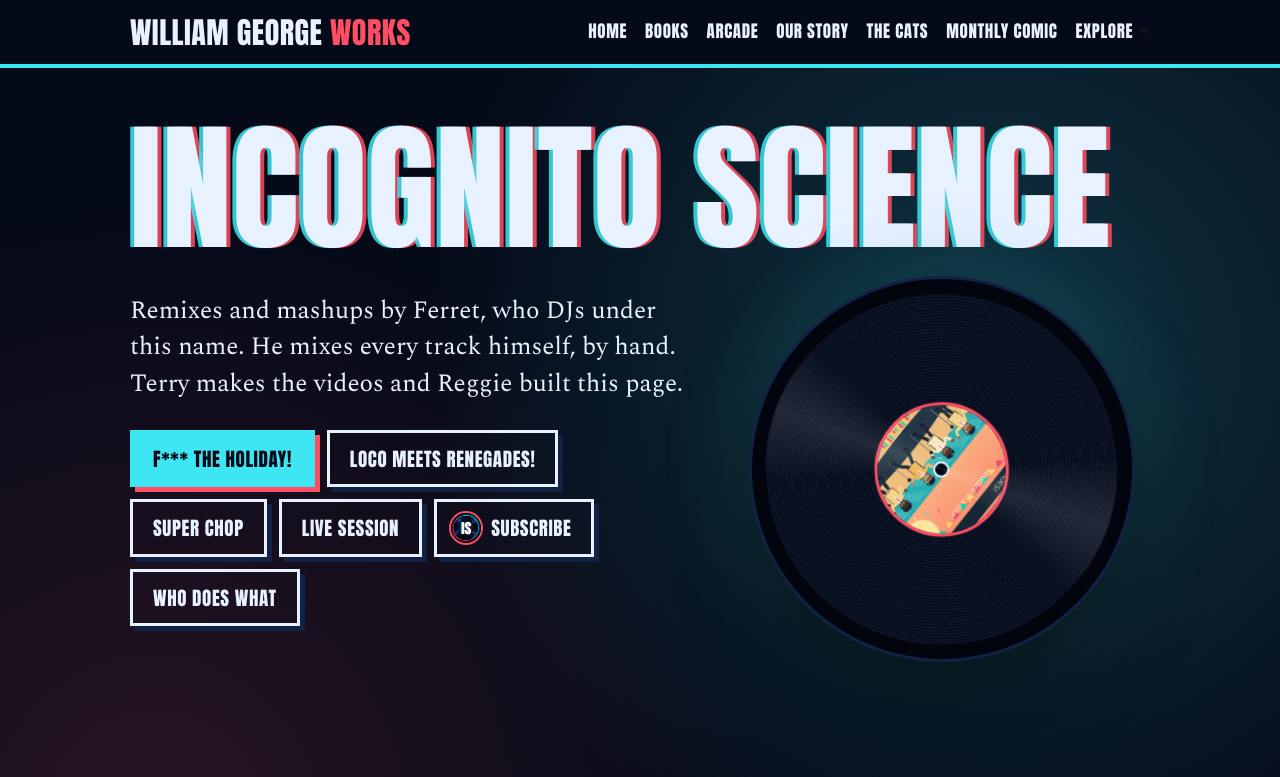
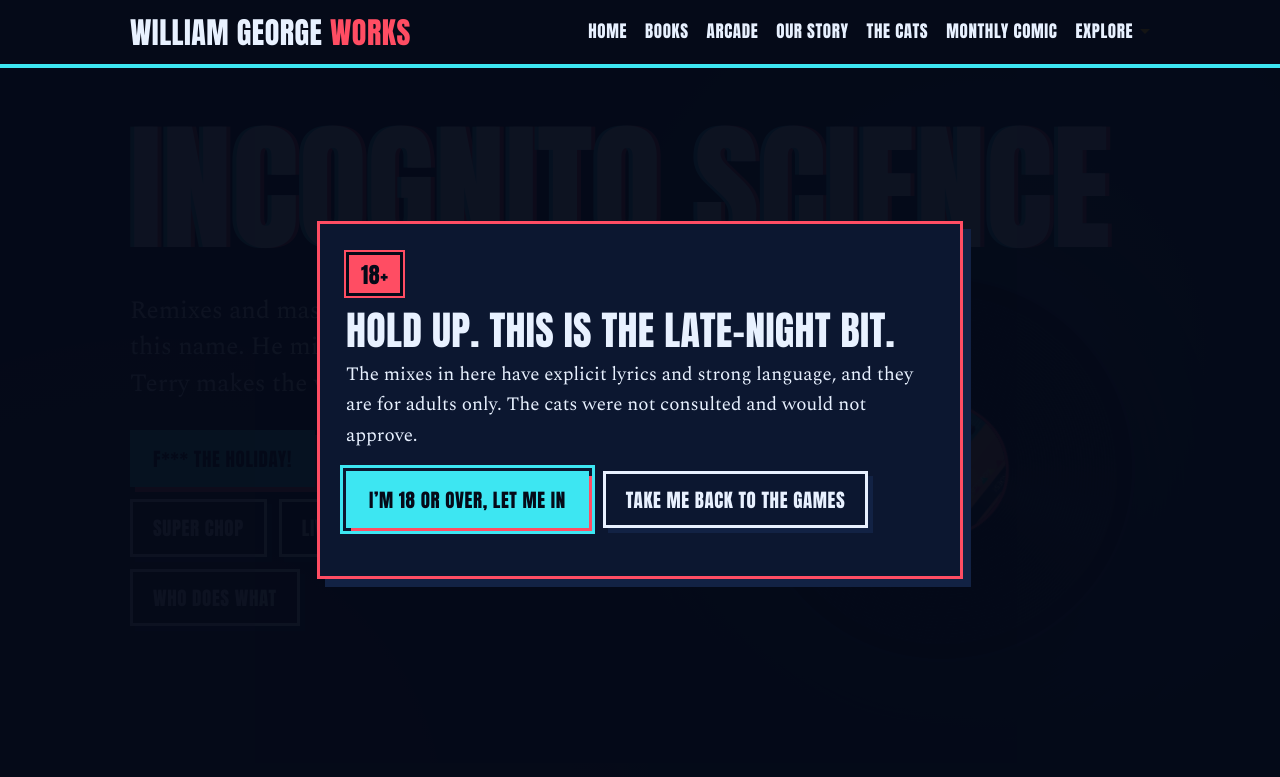
Before and after one commit to williamgeorgeworks/williamgeorgeworks.github.io, a plain HTML site: page music.html in a window 1280 px wide. Shown: the top 777 px of the page. Drawn offline with nearby package versions, Linux system fonts and the light colour scheme; no server answers.

Commit message:
Music: 18+ click-to-confirm notice, and a gentler homepage card

```diff
--- a/music.html
+++ b/music.html
@@ -59,6 +59,14 @@ body.dj .btn{background:var(--cyan);color:var(--night);border-color:var(--cyan);
 body.dj .btn:hover{color:var(--night);box-shadow:3px 3px 0 var(--hot)}
 body.dj .btn.alt{background:transparent;color:var(--text);border-color:var(--text);box-shadow:5px 5px 0 var(--deck2)}
 body.dj .btn.alt:hover{color:var(--text);box-shadow:3px 3px 0 var(--deck2)}
+
+/* age gate: a click-to-confirm notice, remembered on this device. A speed bump, not age verification. */
+.dj-gate{position:fixed;inset:0;z-index:1000;display:flex;align-items:center;justify-content:center;padding:20px;background:rgba(5,10,24,.96)}
+.dj-gate[hidden]{display:none}
+.dj-gate-box{max-width:34em;padding:28px 26px;background:var(--deck);border:3px solid var(--hot);box-shadow:8px 8px 0 var(--deck2);color:var(--text)}
+.dj-gate-box h2{margin:14px 0 10px;color:var(--text);font-size:clamp(28px,5vw,40px);line-height:1}
+.dj-gate-box p{margin:0 0 20px;color:var(--text)}
+.dj-gate-box .btns{display:flex;flex-wrap:wrap;gap:14px}
 
 /* advisory */
 .dj-adv{padding:0;background:var(--night)}
@@ -143,6 +151,17 @@ body.playing .eq li{animation:bounce var(--d) ease-in-out var(--delay) infinite
 <nav class="main" aria-label="Main"><a href="index.html">Home</a><a href="books.html">Books</a><a href="arcade.html">Arcade</a><a href="story.html">Our Story</a><a href="accord.html">The Accord</a><a href="cats.html">The Cats</a><a href="tribunal.html">Tribunal</a><a href="weather.html">Weather</a><a href="news.html">Daily Row</a><a href="gaming.html">Gaming Row</a><a href="log.html">The Log</a><a href="letters.html">Letters</a><a href="dear-terry.html">Dear Terry</a><a href="invoices.html">Invoices</a><a href="road.html">The Road Ahead</a></nav><script src="nav.js?v=20261116a"></script>
 </div></header>
 <main id="main">
+<div class="dj-gate" id="dj-gate" role="dialog" aria-modal="true" aria-labelledby="dj-gate-title" hidden>
+<div class="dj-gate-box"><span class="dj-age" aria-hidden="true">18+</span>
+<h2 id="dj-gate-title">Hold up. This is the late-night bit.</h2>
+<p>The mixes in here have explicit lyrics and strong language, and they are for adults only. The cats were not consulted and would not approve.</p>
+<p class="btns"><button type="button" class="btn" id="dj-gate-yes">I&rsquo;m 18 or over, let me in</button><a class="btn alt" href="arcade.html">Take me back to the games</a></p>
+</div></div>
+<script>
+(function(){var g=document.getElementById('dj-gate'),k='wgw-music-18';var ok=false;try{ok=localStorage.getItem(k)==='yes'}catch(e){}
+if(ok)return;g.hidden=false;document.documentElement.style.overflow='hidden';var y=document.getElementById('dj-gate-yes');y.focus();
+y.addEventListener('click',function(){try{localStorage.setItem(k,'yes')}catch(e){}g.hidden=true;document.documentElement.style.overflow=''});})();
+</script>
 
 <section class="dj-hero"><div class="wrap hero-grid">
 <h1>Incognito Science</h1>
@@ -156,7 +175,7 @@ body.playing .eq li{animation:bounce var(--d) ease-in-out var(--delay) infinite
 </section>
 
 <section class="dj-adv" aria-label="Age advisory"><div class="wrap">
-<aside class="dj-advisory" role="note"><span class="dj-age" aria-hidden="true">18+</span><p><strong>Adults only.</strong> Some lyrics in these mixes are explicit and not suitable for anyone under 18. Please listen accordingly.</p></aside>
+<aside class="dj-advisory" role="note"><span class="dj-age" aria-hidden="true">18+</span><p><strong>Adults only.</strong> Some lyrics in these mixes are explicit and not suitable for anyone under 18. Headphones on, kids out of the room.</p></aside>
 </div></section>
 
 <section class="dj-section" id="holiday"><div class="wrap">
```
Also changed, not shown: index.html (+1 -1 lines).
